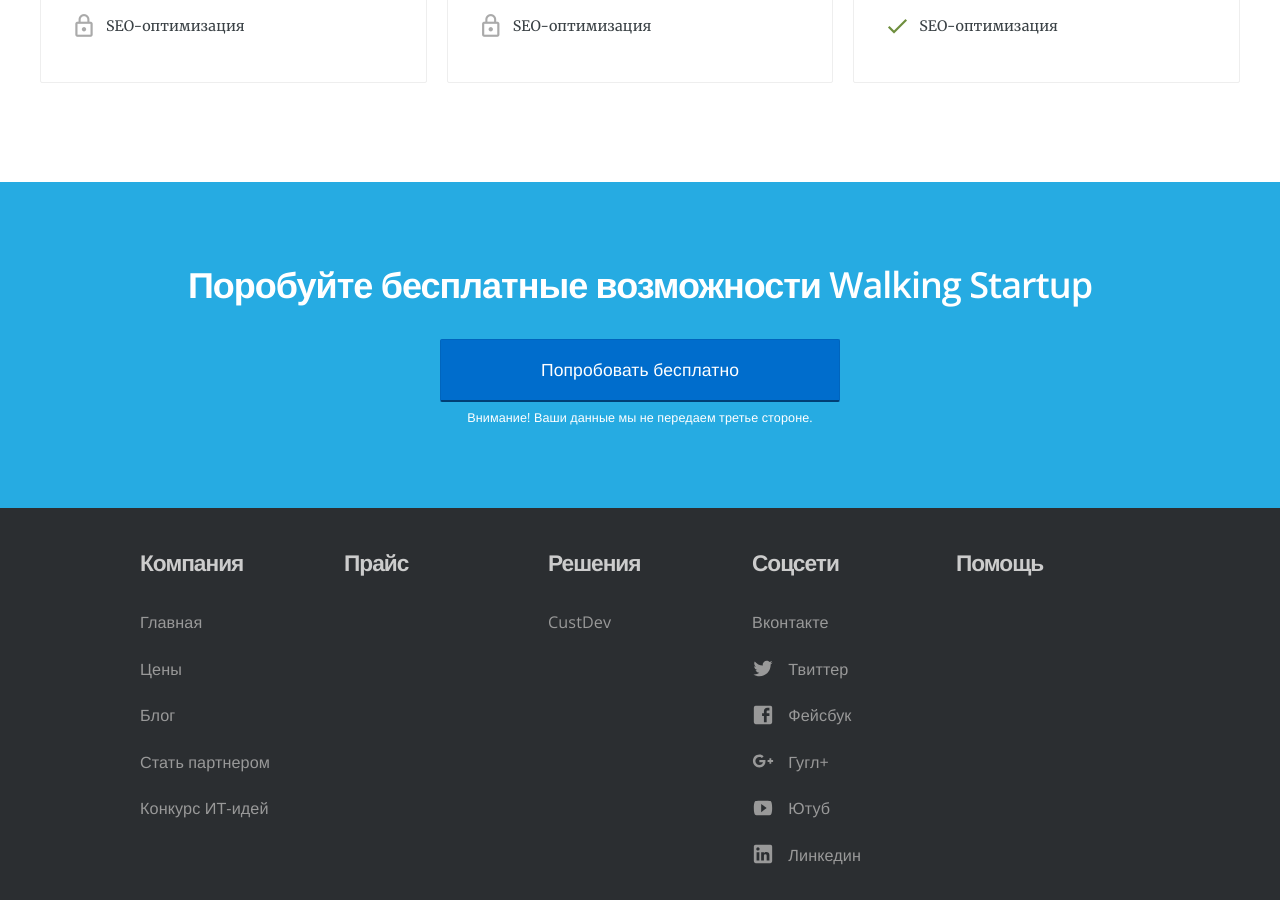
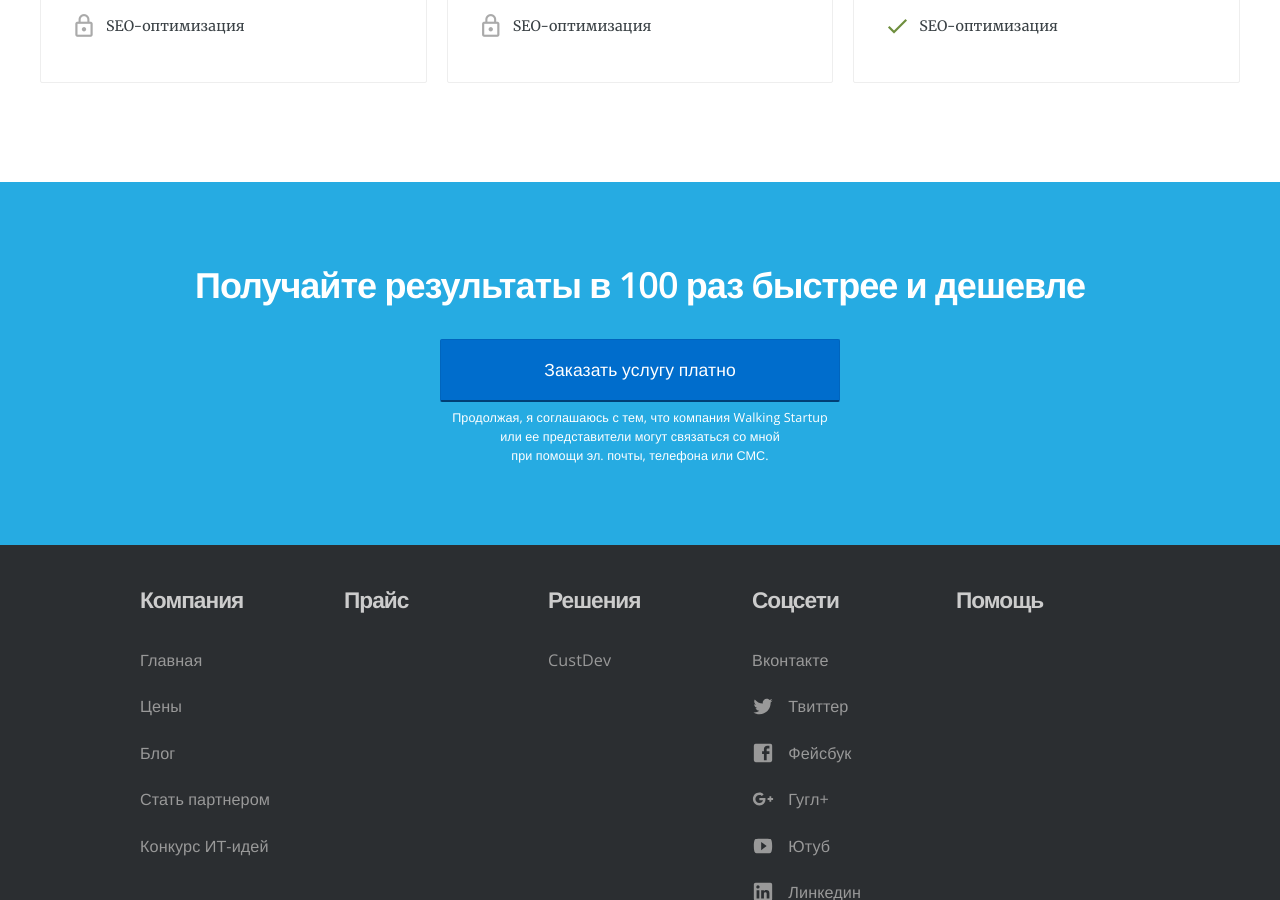
Before and after one commit to RakhimyanTim/walkingstartup.github.io, a Jekyll site: the page built from pages/pricing.html, in a window 1280 px wide and 900 px high, scrolled down 1943 px. Built offline with Jekyll 4.4.1, drawn with Linux system fonts in a browser that asks for light colours; nearby versions of some CDN libraries.

Commit message:
Update pricing.html

```diff
--- a/pages/pricing.html
+++ b/pages/pricing.html
@@ -33,8 +33,8 @@
 
 <section class="bright-section centered">
 	<div class="container">
-		<h2>Поробуйте бесплатные возможности Walking Startup</h2>
-		<p style="margin:0;"><a href="https://goo.gl/forms/BOPSObq5b1onzGkc2" class="btn btn-primary btn-large btn-block btn-centered sign-up">Попробовать бесплатно</a>
-		<span class="btn-sub-text new-content">Внимание! Ваши данные мы не передаем третье стороне.</span></p>
+		<h2>Получайте результаты в 100 раз быстрее и дешевле</h2>
+		<p style="margin:0;"><a href="https://goo.gl/forms/BOPSObq5b1onzGkc2" class="btn btn-primary btn-large btn-block btn-centered sign-up">Заказать услугу платно</a>
+		<span class="btn-sub-text new-content">Продолжая, я соглашаюсь с тем, что компания Walking Startup <br>или ее представители могут связаться со мной <br>при помощи эл. почты, телефона или СМС.</span></p>
 	</div>
 </section>
```
